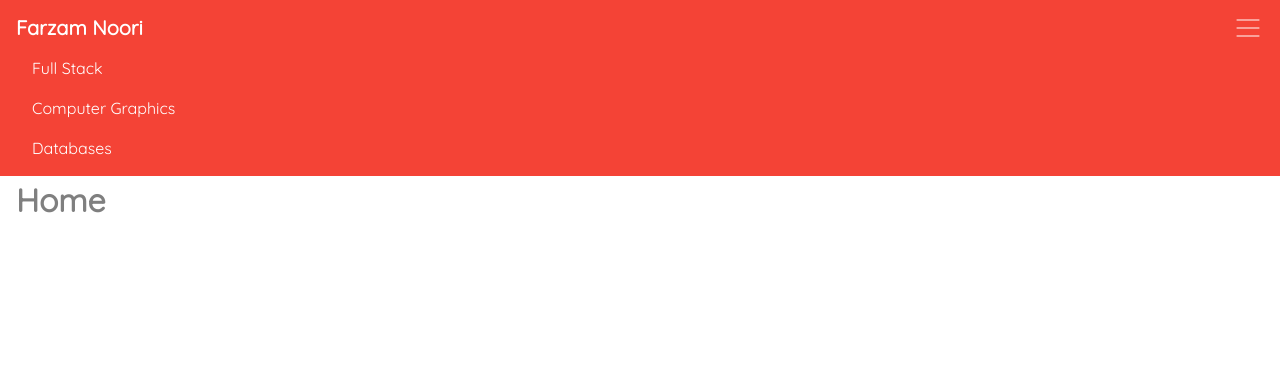
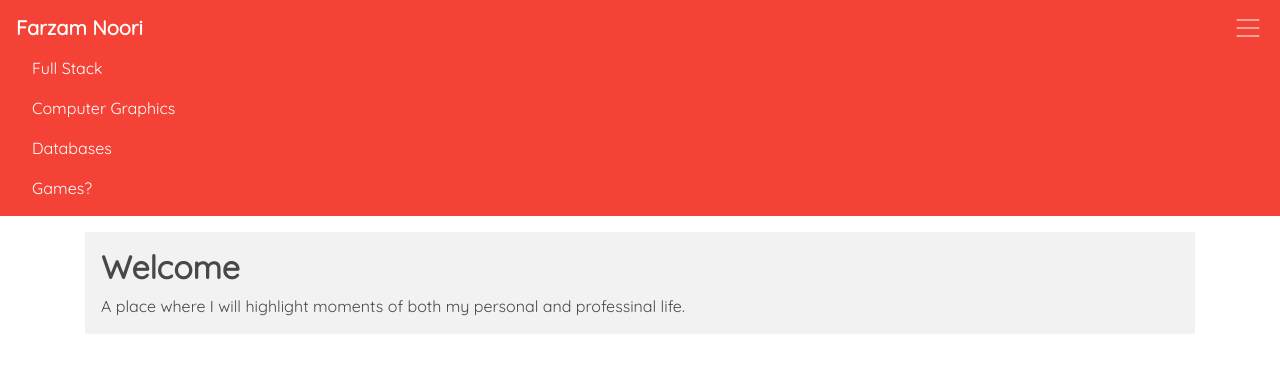
Before and after one commit to fnoori/farzamnoori_website, a Vue app: page /#/ in a window 1280 px wide. Both pictures are taken after a click on the button 1242 px from the left and 28 px from the top of the page. Shown: the top 372 px of the page. Built offline with nearby package versions, Linux system fonts and the light colour scheme.

Commit message:
Added basic welcome banner
Added container to homepage
will add it to the rest of the pages as well

Added a games? page, might decide to make a game using vuejs

```diff
--- a/src/App.vue
+++ b/src/App.vue
@@ -9,6 +9,7 @@
           <b-nav-item to="/full_stack">Full Stack</b-nav-item>
           <b-nav-item to="/computer_graphics">Computer Graphics</b-nav-item>
           <b-nav-item to="/databases">Databases</b-nav-item>
+          <b-nav-item to="/games">Games?</b-nav-item>
         </b-navbar-nav>
       </b-collapse>
 
--- /dev/null
+++ b/src/components/WelcomeBanner.vue
@@ -0,0 +1,29 @@
+<template>
+  <div class="welcome-banner">
+    <h2>Welcome</h2>
+    <div>
+      A place where I will highlight moments of
+      both my personal and professinal life.
+    </div>
+  </div>
+</template>
+
+<script>
+export default {
+  name: 'WelcomeBanner'
+}
+</script>
+
+<!-- Add "scoped" attribute to limit CSS to this component only -->
+<style scoped>
+  h2 {
+    font-weight: bold;
+  }
+
+  .welcome-banner {
+    color: rgba(0,0,0,0.7);
+    margin-top: 1rem;
+    background-color: rgba(0,0,0,0.05);
+    padding: 1rem;
+  }
+</style>ƒ
--- a/src/router.js
+++ b/src/router.js
@@ -4,6 +4,7 @@ import Home from './views/Home.vue'
 import ComputerGraphics from './views/ComputerGraphics.vue'
 import Databases from './views/Databases.vue'
 import FullStack from './views/FullStack.vue'
+import Games from './views/Games.vue'
 
 Vue.use(Router)
 
@@ -29,6 +30,11 @@ export default new Router({
       path: '/full_stack',
       name: 'full_stack',
       component: FullStack
+    },
+    {
+      path: '/games',
+      name: 'games',
+      component: Games
     }
   ]
 })
--- /dev/null
+++ b/src/views/Games.vue
@@ -0,0 +1,22 @@
+<template>
+  <div class="games main-area">
+    <PageTitle title="Games?">
+    </PageTitle>
+  </div>
+</template>
+
+<script>
+import PageTitle from '@/components/PageTitle.vue'
+
+export default {
+  name: 'games',
+  components: {
+    PageTitle
+  }
+}
+</script>
+
+<style scoped>
+  .full-stack {
+  }
+</style>
--- a/src/views/Home.vue
+++ b/src/views/Home.vue
@@ -1,22 +1,33 @@
 <template>
-  <div class="main-area">
-    <PageTitle title="Home">
-    </PageTitle>
+  <div class="main-area container">
+    <!--<PageTitle title="Home"/>-->
+    <WelcomeBanner/>
+    <!--
+    <b-card>
+      Welcome to my website, here I will try and highlight important parts both my personal and professional life.
+    </b-card>
+    -->
   </div>
 </template>
 
 <script>
 import PageTitle from '@/components/PageTitle.vue'
+import WelcomeBanner from '@/components/WelcomeBanner.vue'
 
 export default {
   name: 'home',
   components: {
-    PageTitle
+    PageTitle,
+    WelcomeBanner
   }
 }
 </script>
 
 <style scoped>
+  /* bootstrap overrides */
+  .card {
+  }
+
   .home {
   }
 </style>
```
